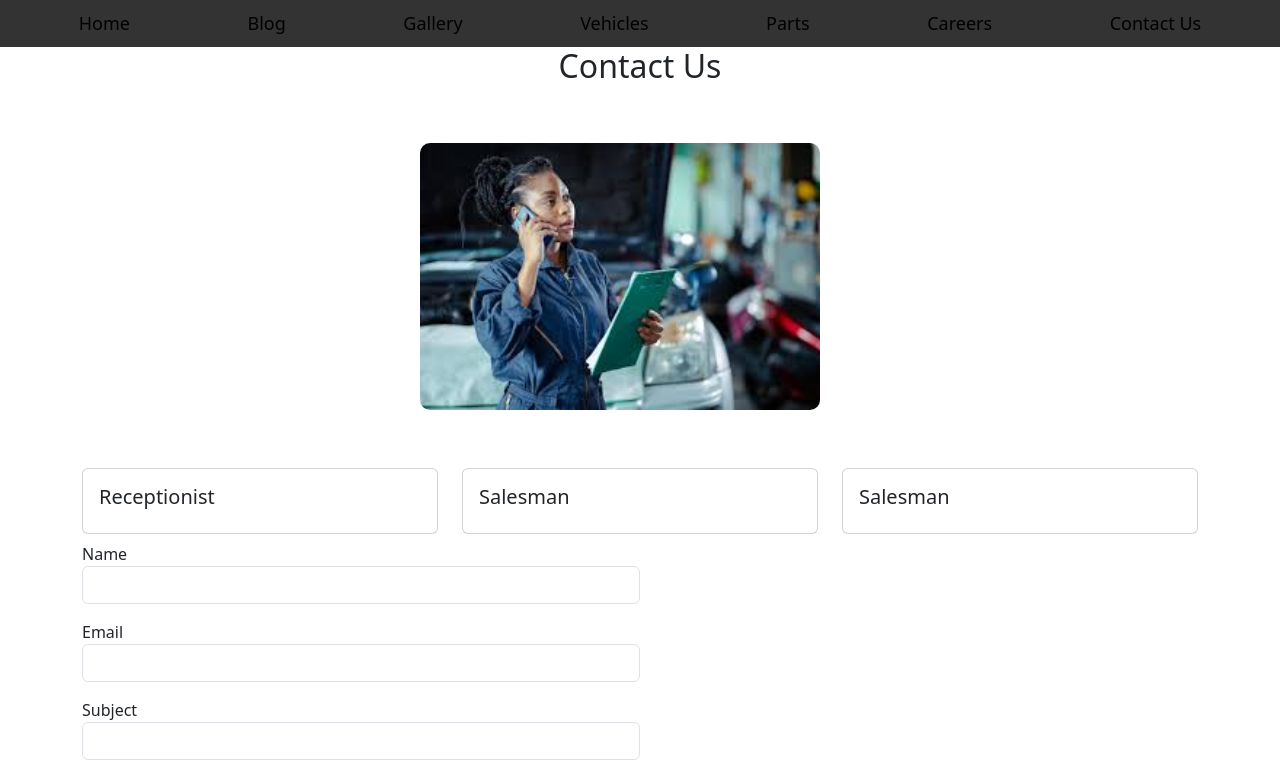
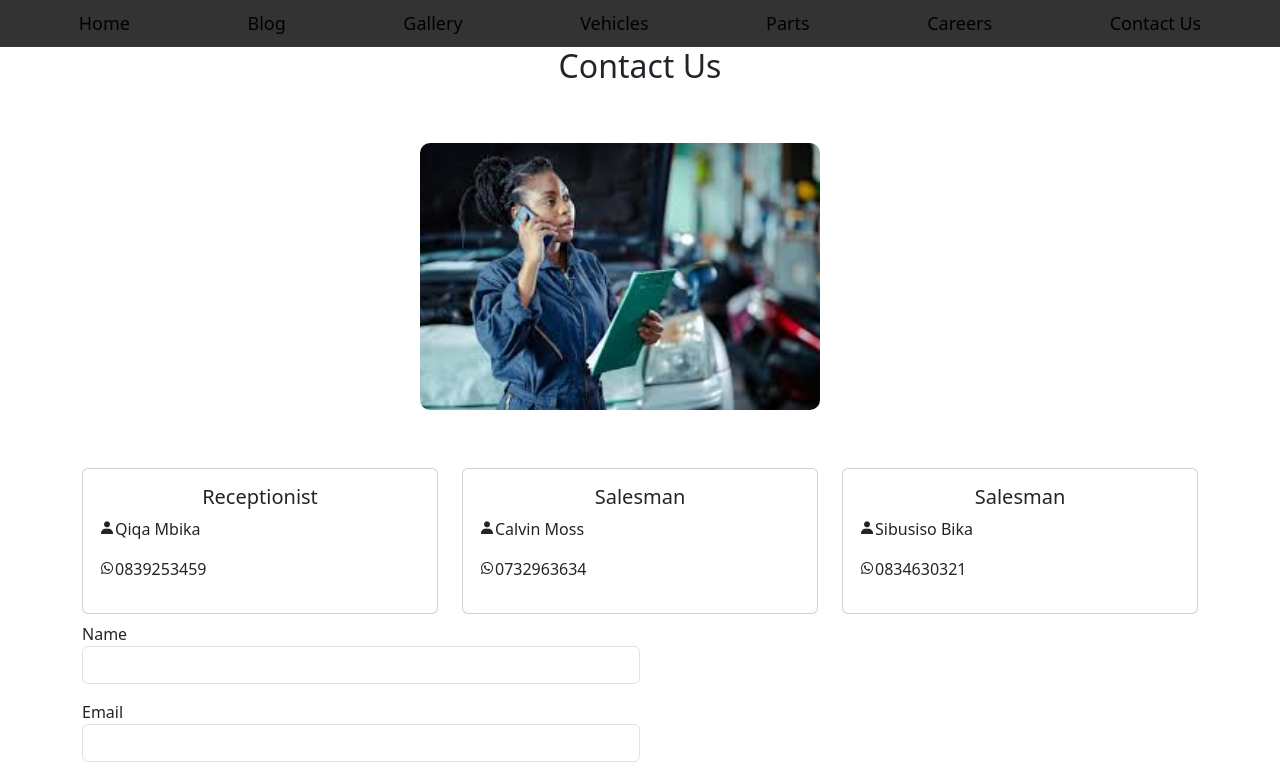
Before and after one commit to Luvuyotafeni/Garage-Front-end, a React (Create React App) app: page /contact in a window 1280 px wide. Shown: the top 776 px of the page. Built offline with nearby package versions, Linux system fonts and the light colour scheme.

Commit message:
added the boxicons link and in in the cards in the contact page

```diff
--- a/public/index.html
+++ b/public/index.html
@@ -15,6 +15,10 @@
       user's mobile device or desktop. See https://developers.google.com/web/fundamentals/web-app-manifest/
     -->
     <link rel="manifest" href="%PUBLIC_URL%/manifest.json" />
+
+    <!-- boxicions link -->
+
+    <link href='https://unpkg.com/boxicons@2.1.4/css/boxicons.min.css' rel='stylesheet'>
     <!--
       Notice the use of %PUBLIC_URL% in the tags above.
       It will be replaced with the URL of the `public` folder during the build.
@@ -24,7 +28,7 @@
       work correctly both with client-side routing and a non-root public URL.
       Learn how to configure a non-root public URL by running `npm run build`.
     -->
-    <title>React App</title>
+    <title>Garage </title>
   </head>
   <body>
     <noscript>You need to enable JavaScript to run this app.</noscript>
--- a/src/Components/Contact/Contact.jsx
+++ b/src/Components/Contact/Contact.jsx
@@ -14,21 +14,27 @@ const Contact = () => {
           <div className='col-md-4'>
             <div className='card middle-card'>
               <div className='card-body'>
-                <h5>Receptionist</h5>
+                <h5 className='text-center'>Receptionist</h5>
+                <p><i class='bx bxs-user'></i>Qiqa Mbika</p>
+                <p><i class='bx bxl-whatsapp'></i>0839253459</p>
               </div>
             </div>
           </div>
           <div className='col-md-4'>
             <div className='card middle-card'>
             <div className='card-body'>
-                <h5>Salesman</h5>
+                <h5 className='text-center'>Salesman</h5>
+                <p><i class='bx bxs-user'></i>Calvin Moss</p>
+                <p><i class='bx bxl-whatsapp'></i>0732963634</p>
               </div>
             </div>
           </div>
           <div className='col-md-4'>
             <div className='card middle-card'>
             <div className='card-body'>
-                <h5>Salesman</h5>
+                <h5 className='text-center'>Salesman</h5>
+                <p><i class='bx bxs-user'></i>Sibusiso Bika</p>
+                <p><i class='bx bxl-whatsapp'></i>0834630321</p>
               </div>
             </div>
           </div>
```
